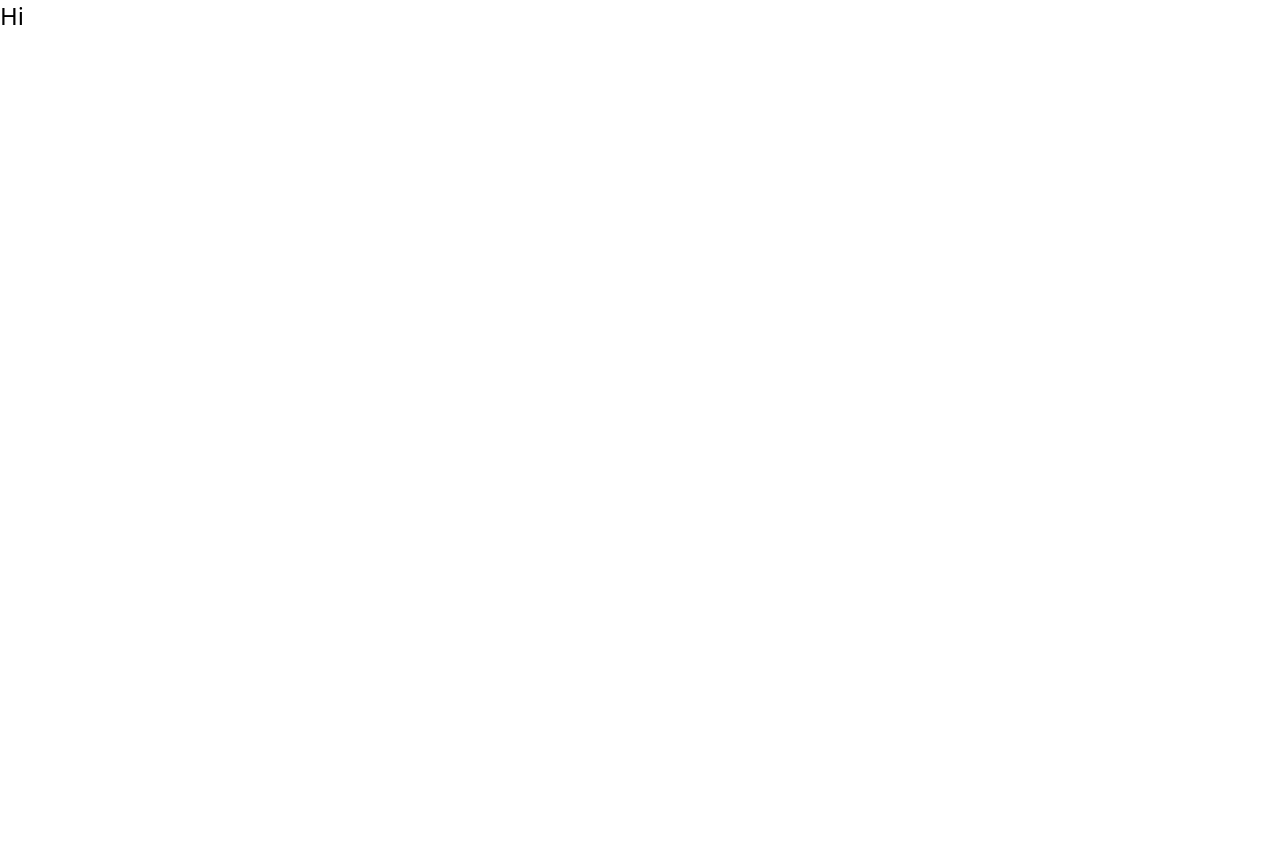
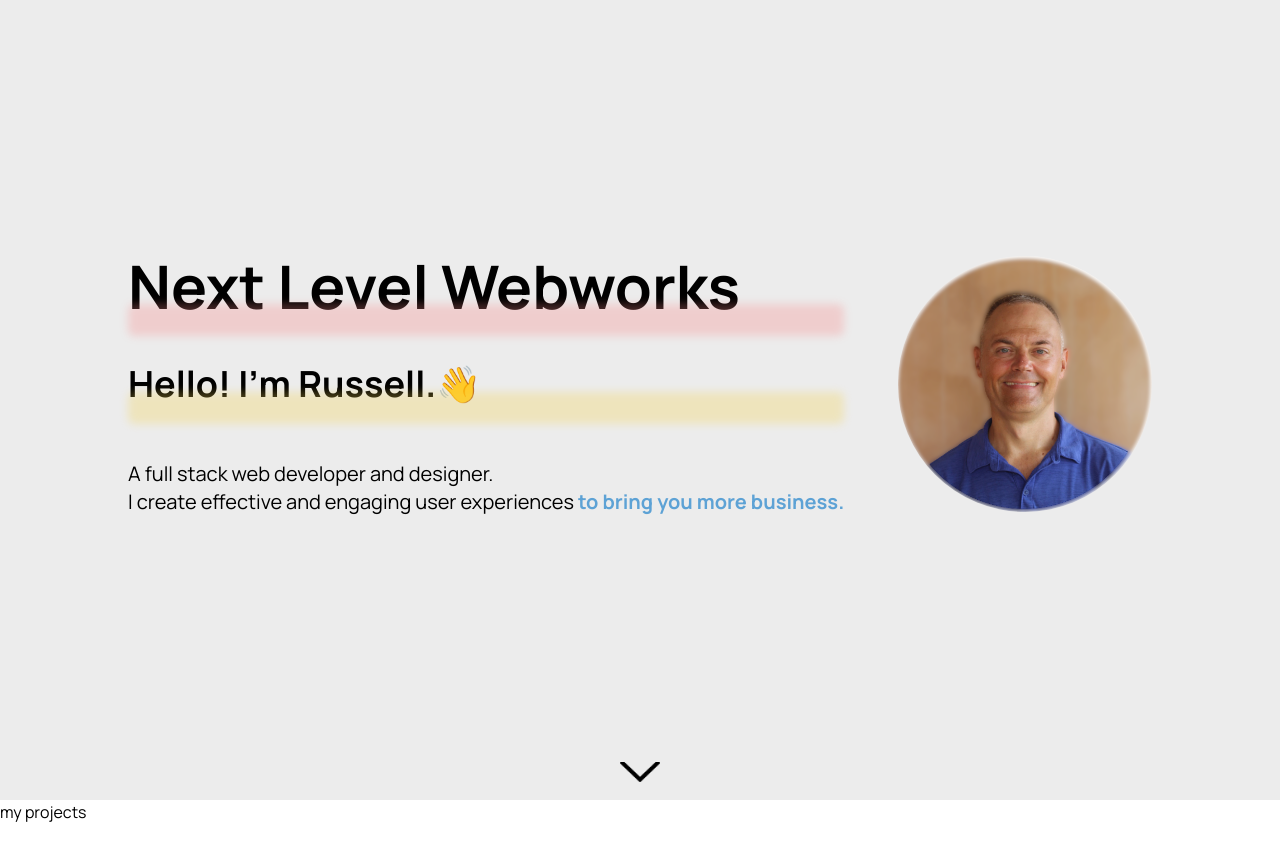
Before and after one commit to rusty-reebs/next-level-webworks, a React (Create React App) app: page / in a window 1280 px wide. Shown: the top 860 px of the page. Before the commit the page ends 800 px from the top, so only its background shows below. Built offline with nearby package versions, Linux system fonts and the light colour scheme.

Commit message:
add text, image, and formatting

```diff
--- a/public/index.html
+++ b/public/index.html
@@ -9,6 +9,9 @@
       name="description"
       content="Web site created using create-react-app"
     />
+    <link rel="preconnect" href="https://fonts.googleapis.com">
+<link rel="preconnect" href="https://fonts.gstatic.com" crossorigin>
+<link href="https://fonts.googleapis.com/css2?family=Manrope:wght@300;400;500;600;700&display=swap" rel="stylesheet">
     <!-- <link rel="apple-touch-icon" href="%PUBLIC_URL%/logo192.png" /> -->
     <!-- <link rel="manifest" href="%PUBLIC_URL%/manifest.json" /> -->
     <title>Next Level Webworks</title>
--- a/src/App.js
+++ b/src/App.js
@@ -1,13 +1,14 @@
 import React from "react";
+import Hello from "./components/Hello";
+import Projects from "./components/Projects";
 
-function App() {
+const App = () => {
   return (
-    <div className="App">
-      <header className="App-header">
-        <p className="text-2xl">Hi</p>
-      </header>
+    <div className="h-screen bg-grey font-manrope">
+      <Hello />
+      <Projects />
     </div>
   );
-}
+};
 
 export default App;
--- /dev/null
+++ b/src/components/Hello.js
@@ -0,0 +1,50 @@
+import React from "react";
+const profilepic = require("../img/profilepic.png");
+const downarrow = require("../img/downarrow.png");
+
+const Hello = () => {
+  return (
+    <div className="h-screen bg-grey">
+      <div className="pt-64 mx-32 relative">
+        <div className="flex flex-row justify-between">
+          <div>
+            <div className="relative mb-12">
+              <h1 className="text-6xl font-bold">Next Level Webworks</h1>
+              <div className="bg-red w-full opacity-30 h-8 absolute -bottom-5 right-0 blur-sm rounded-md"></div>
+            </div>
+            <div className="relative mb-14">
+              <h1 className="text-4xl font-bold">
+                Hello! I'm Russell.
+                <span className="animate-waving-hand">👋</span>
+              </h1>
+              <div className="bg-yellow w-full opacity-30 h-8 absolute -bottom-5 right-0 blur-sm rounded-md"></div>
+            </div>
+            <p className="text-xl">A full stack web developer and designer.</p>
+            <p className="text-xl">
+              I create effective and engaging user experiences{" "}
+              <span className="text-darkblue font-bold">
+                to bring you more business.
+              </span>
+            </p>
+          </div>
+          <div>
+            <img
+              src={profilepic}
+              alt="profilepic"
+              className="h-64 rounded-full"
+            ></img>
+          </div>
+        </div>
+      </div>
+      <div className="absolute bottom-0 inset-x-0">
+        <img
+          src={downarrow}
+          alt="downarrow"
+          className="animate-bounce h-10 mx-auto"
+        ></img>
+      </div>
+    </div>
+  );
+};
+
+export default Hello;
--- /dev/null
+++ b/src/components/Projects.js
@@ -0,0 +1,11 @@
+import React from "react";
+
+const Projects = () => {
+  return (
+    <div className="h-screen">
+      <h2>my projects</h2>
+    </div>
+  );
+};
+
+export default Projects;
--- a/tailwind.config.js
+++ b/tailwind.config.js
@@ -1,7 +1,33 @@
 module.exports = {
   content: ["./src/**/*.{js,jsx,ts,tsx}"],
   theme: {
-    extend: {},
+    extend: {
+      keyframes: {
+        wave: {
+          "0%": { transform: "rotate(0.0deg)" },
+          "10%": { transform: "rotate(14.0deg)" },
+          "20%": { transform: "rotate(-8.0deg)" },
+          "30%": { transform: "rotate(14.0deg)" },
+          "40%": { transform: "rotate(-4.0deg)" },
+          "50%": { transform: "rotate(10.0deg)" },
+          "60%": { transform: "rotate(0.0deg)" },
+          "100%": { transform: "rotate(0.0deg)" },
+        },
+      },
+      animation: {
+        "waving-hand": "wave 2s linear infinite",
+      },
+    },
+    colors: {
+      red: "#F78888",
+      yellow: "#F3D250",
+      grey: "#ECECEC",
+      lightblue: "#90CCF4",
+      darkblue: "#5DA2D5",
+    },
+    fontFamily: {
+      manrope: ["Manrope", "sans-serif"],
+    },
   },
   plugins: [],
 };
```
Also changed, not shown: src/img/downarrow.png (added), src/img/profilepic.png (added).
